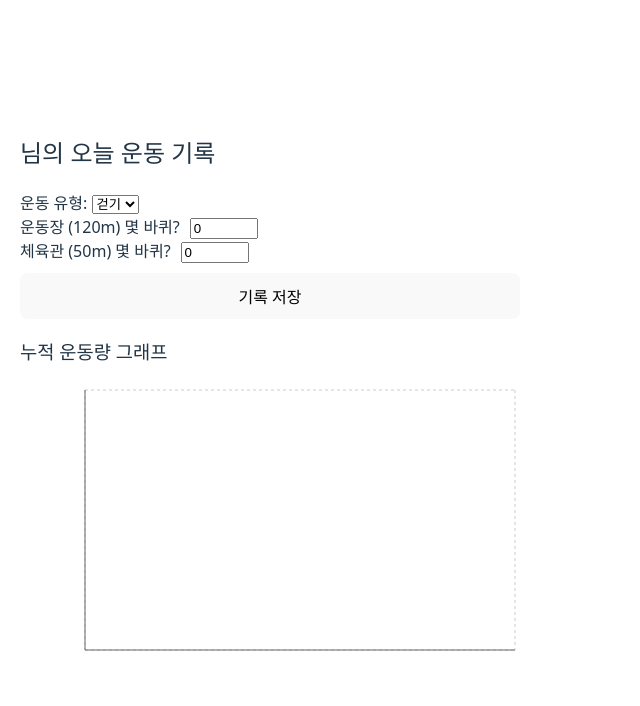
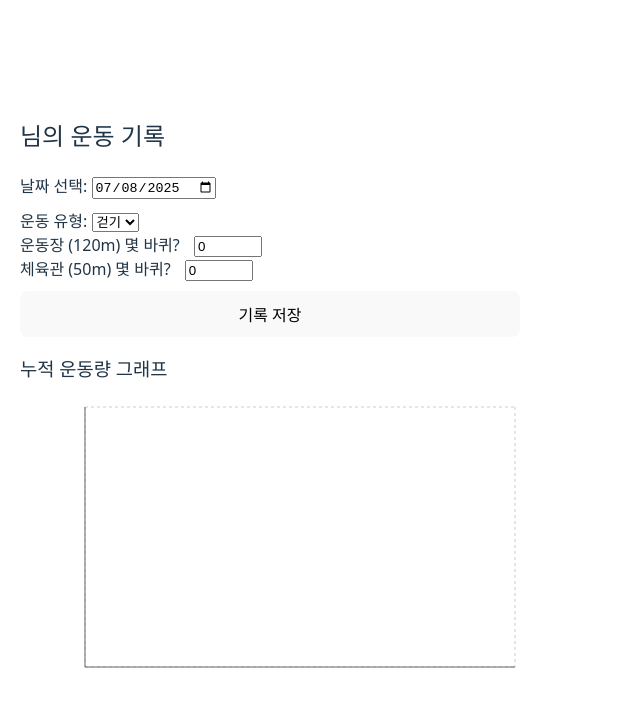
Before and after one commit to SEODONGJUN123/SDHEALTH, a React (Vite) app: page / in a window 1280 px wide. Both pictures are taken after a click on the button "입장하기". Shown: the top 706 px of the page, without its empty margins (0-640 px from the left). Built offline with nearby package versions, Linux system fonts and the light colour scheme.

Commit message:
Feat: 날짜 입력 및 누적 운동 기록 기능 추가

```diff
--- a/src/App.jsx
+++ b/src/App.jsx
@@ -9,8 +9,10 @@ export default function App() {
   const [activity, setActivity] = useState('걷기');
   const [fieldLaps, setFieldLaps] = useState(0);
   const [gymLaps, setGymLaps] = useState(0);
+  const [date, setDate] = useState(() => new Date().toISOString().split('T')[0]);
   const [records, setRecords] = useState([]);
 
+  // 저장된 기록 불러오기
   useEffect(() => {
     const stored = localStorage.getItem(STORAGE_KEY);
     if (stored) {
@@ -18,6 +20,7 @@ export default function App() {
     }
   }, []);
 
+  // 기록 저장 시 localStorage 업데이트
   useEffect(() => {
     localStorage.setItem(STORAGE_KEY, JSON.stringify(records));
   }, [records]);
@@ -27,13 +30,13 @@ export default function App() {
   };
 
   const handleSave = () => {
-    const today = new Date().toISOString().split('T')[0];
     const total = fieldLaps * 120 + gymLaps * 50;
-    const newRecord = { name, date: today, meters: total };
+    const newRecord = { name, date, meters: total };
     const updated = [...records, newRecord];
     setRecords(updated);
   };
 
+  // 이름 필터 + 날짜별 누적 합산
   const dailySums = records
     .filter((r) => r.name === name)
     .reduce((acc, r) => {
@@ -44,6 +47,7 @@ export default function App() {
 
   const graphData = Object.entries(dailySums).map(([date, meters]) => ({ date, meters }));
 
+  // 이름 입력 화면
   if (!submitted) {
     return (
       <div style={{ padding: '20px', maxWidth: '400px', margin: 'auto' }}>
@@ -51,7 +55,7 @@ export default function App() {
           2025. 디지털 기반 학생 맞춤교육 체력증진 프로그램
         </h1>
         <input
-          placeholder='이름을 입력하세요'
+          placeholder="이름을 입력하세요"
           value={name}
           onChange={(e) => setName(e.target.value)}
           style={{ width: '100%', padding: '8px', fontSize: '16px' }}
@@ -66,10 +70,22 @@ export default function App() {
     );
   }
 
+  // 운동 기록 입력 화면
   return (
     <div style={{ padding: '20px', maxWidth: '600px', margin: 'auto' }}>
-      <h2>{name}님의 오늘 운동 기록</h2>
+      <h2>{name}님의 운동 기록</h2>
+
       <div style={{ marginBottom: '1rem' }}>
+        <div>
+          날짜 선택:{' '}
+          <input
+            type="date"
+            value={date}
+            onChange={(e) => setDate(e.target.value)}
+            style={{ marginBottom: '10px' }}
+          />
+        </div>
+
         <div>
           운동 유형:{' '}
           <select value={activity} onChange={(e) => setActivity(e.target.value)}>
@@ -77,24 +93,27 @@ export default function App() {
             <option>뛰기</option>
           </select>
         </div>
+
         <div>
-          운동장 (120m) 몇 바퀴?
+          운동장 (120m) 몇 바퀴?{' '}
           <input
-            type='number'
+            type="number"
             value={fieldLaps}
             onChange={(e) => setFieldLaps(Number(e.target.value))}
             style={{ marginLeft: '10px', width: '60px' }}
           />
         </div>
+
         <div>
-          체육관 (50m) 몇 바퀴?
+          체육관 (50m) 몇 바퀴?{' '}
           <input
-            type='number'
+            type="number"
             value={gymLaps}
             onChange={(e) => setGymLaps(Number(e.target.value))}
             style={{ marginLeft: '10px', width: '60px' }}
           />
         </div>
+
         <button
           onClick={handleSave}
           style={{ marginTop: '10px', width: '100%', padding: '10px' }}
@@ -105,11 +124,11 @@ export default function App() {
 
       <h3>누적 운동량 그래프</h3>
       <LineChart width={500} height={300} data={graphData}>
-        <CartesianGrid strokeDasharray='3 3' />
-        <XAxis dataKey='date' />
+        <CartesianGrid strokeDasharray="3 3" />
+        <XAxis dataKey="date" />
         <YAxis />
         <Tooltip />
-        <Line type='monotone' dataKey='meters' stroke='#8884d8' strokeWidth={2} />
+        <Line type="monotone" dataKey="meters" stroke="#8884d8" strokeWidth={2} />
       </LineChart>
     </div>
   );
```
Also changed, not shown: package.json.json (deleted, +0 -27 lines).
